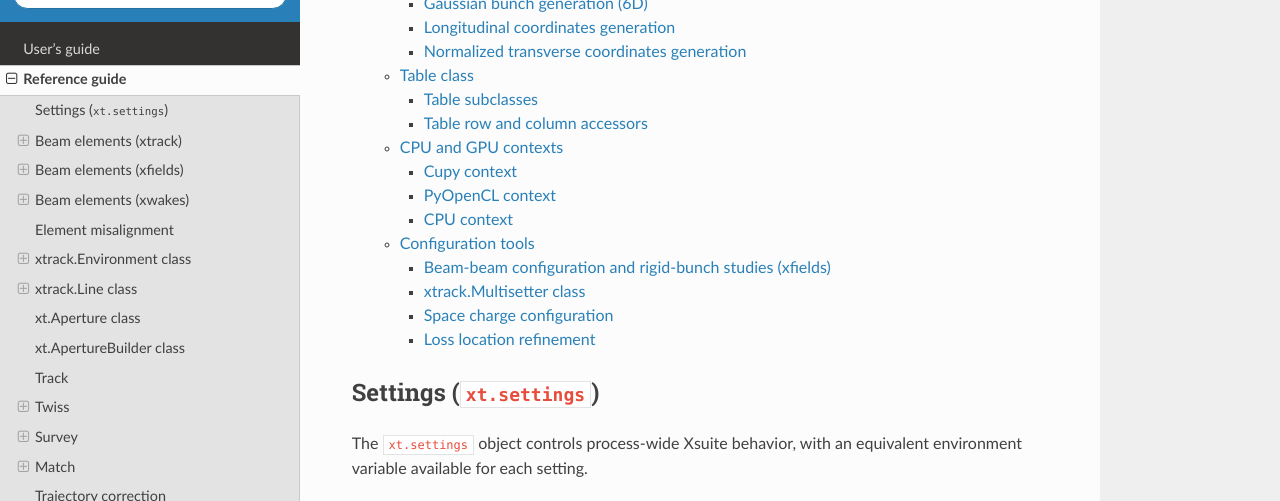
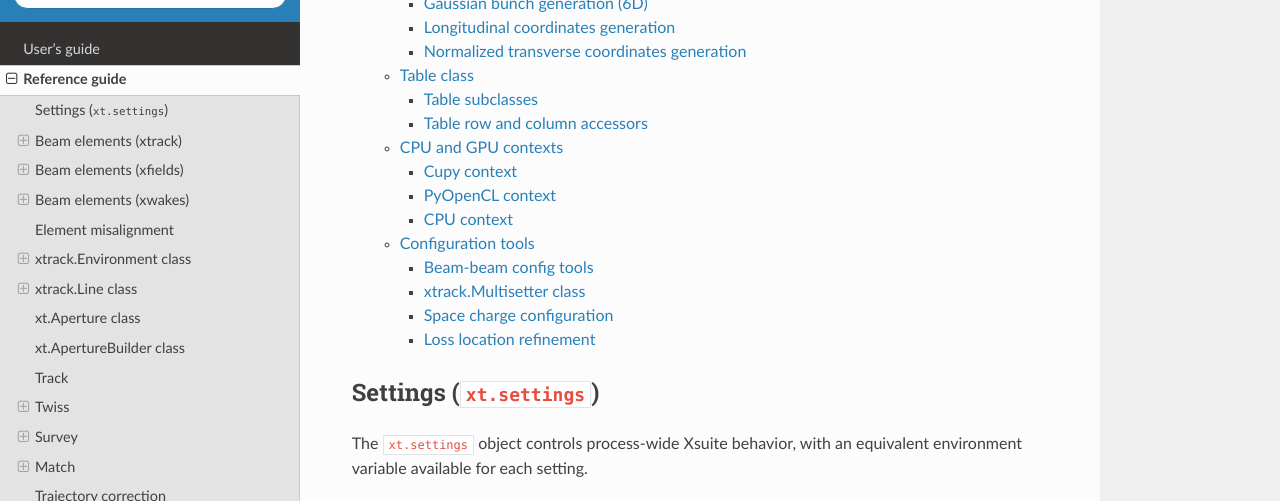
Before and after one commit to xsuite/xsuite, a Sphinx documentation site: the page built from docs/apireference.rst, in a window 1280 px wide and 900 px high, scrolled down 2245 px, cut to the strip 0-501 px from the top of the window. Built offline with Sphinx 7.4.7 and the Read the Docs theme 3.1.0, drawn with Linux system fonts in a browser that asks for light colours; pages that are not in the unit, such as notebooks, are missing from menus; the version number could not be read and is left out; some of the changed text lies outside the part shown.

Commit message:
Rename beam-beam configuration section

```diff
--- a/docs/apireference.rst
+++ b/docs/apireference.rst
@@ -1089,8 +1089,8 @@ Configuration tools
 
 .. _beambeam-configuration-api-reference:
 
-Beam-beam configuration and rigid-bunch studies (xfields)
-----------------------------------------------------------
+Beam-beam config tools
+----------------------
 
 Beam-beam interactions are installed and configured through the Xfields
 accessor of an :class:`xtrack.Environment`, available as ``env.xfields``.
```
